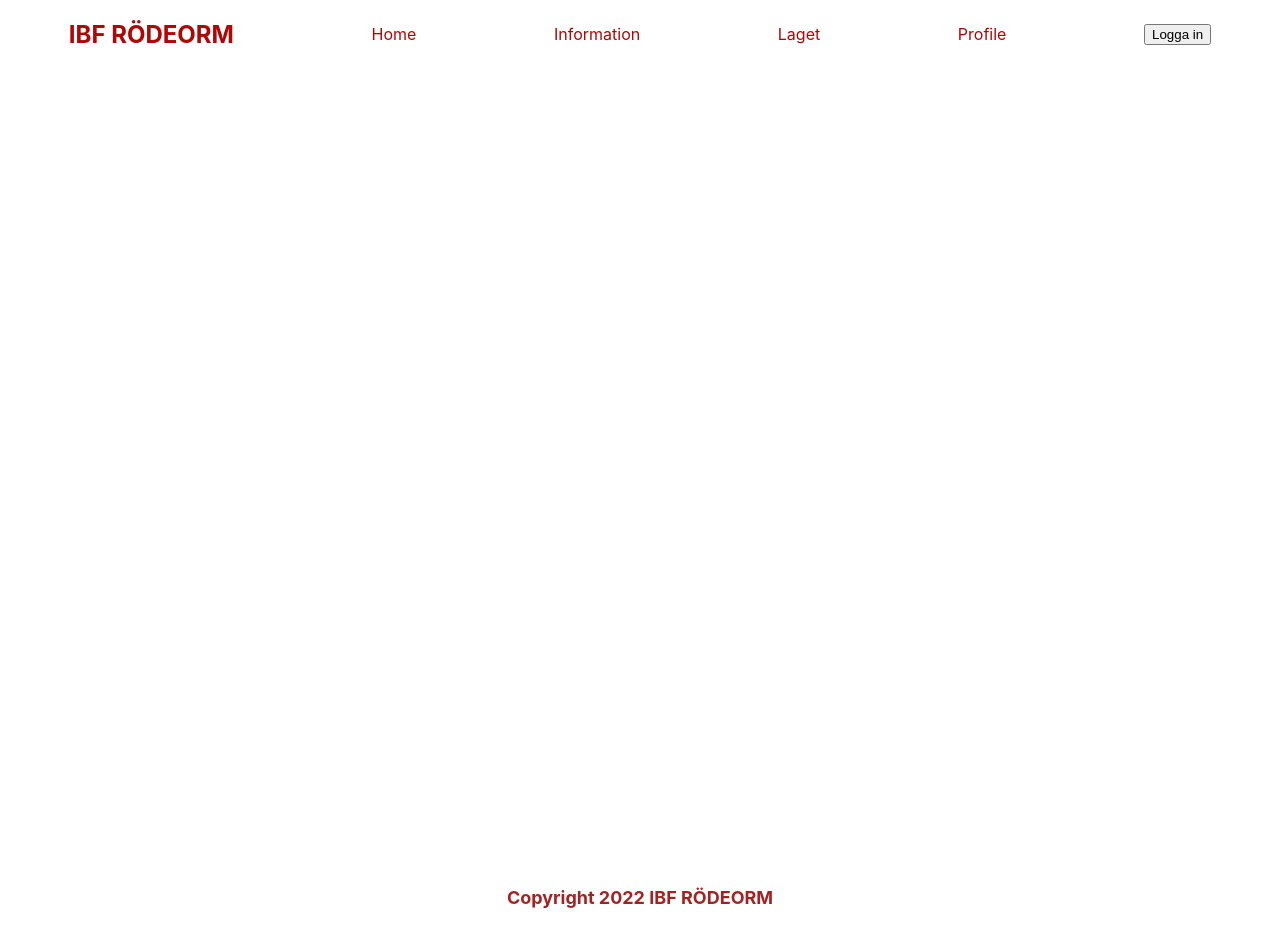
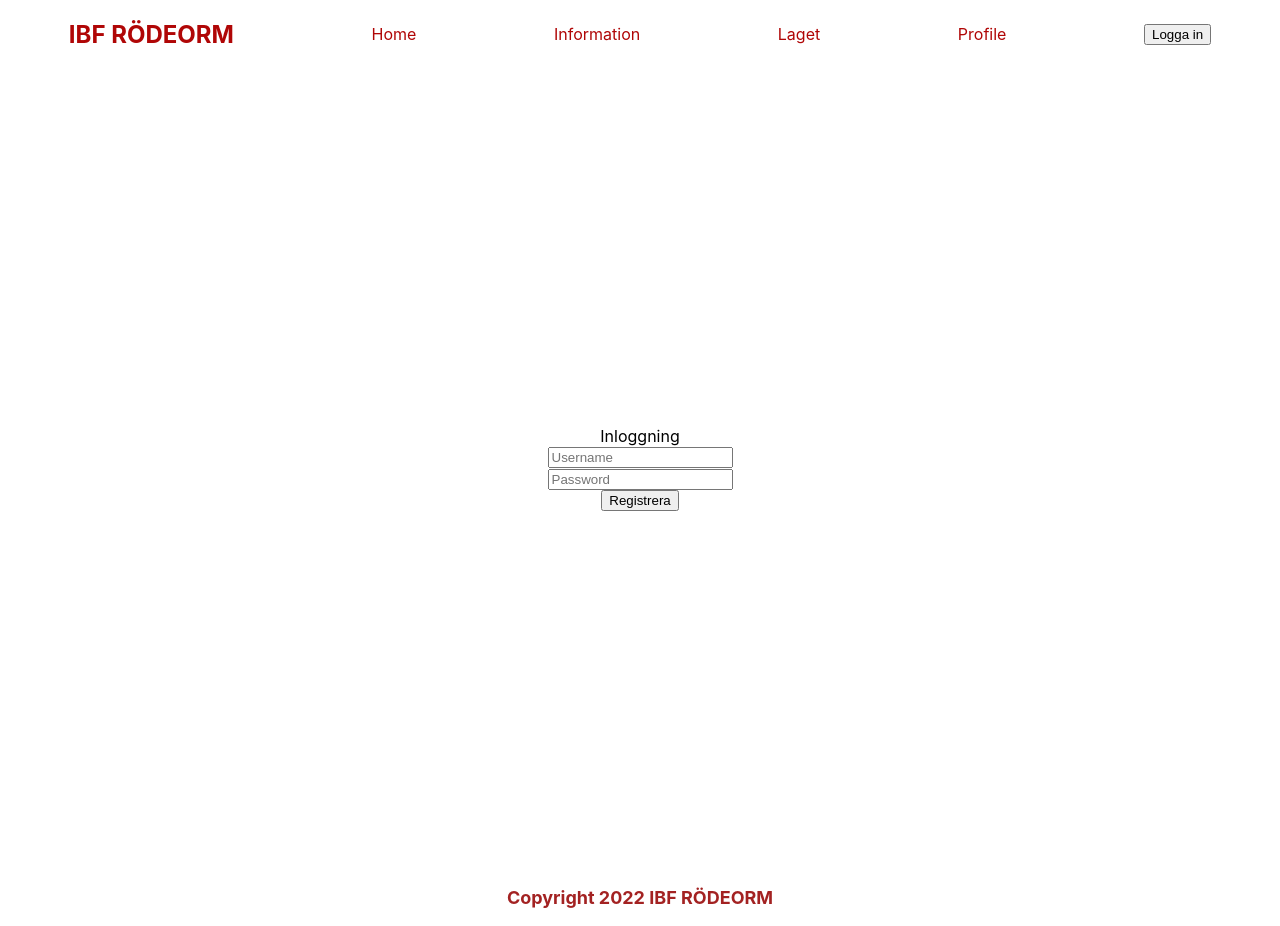
Before and after one commit to Gusben95/IBF-RODORM, a Next.js app in the folder Frontend/: page / in a window 1280 px wide. Built offline with nearby package versions, Linux system fonts and the light colour scheme.

Commit message:
kryptering check på /login

```diff
--- a/Frontend/pages/index.js
+++ b/Frontend/pages/index.js
@@ -8,21 +8,10 @@ import Axios from 'axios';
 
 export default function Home() {
 
-  // const usernameRef = useRef()
-  // const passwordRef = useRef()
+  const usernameRef = useRef()
+  const passwordRef = useRef()
 
-  /* const registerUser = () => {
-    Axios.post('http://localhost4000/createUser', {
-      username: usernameRef,
-      password: passwordRef,
-      body:JSON.stringify({
-        USERNAME: usernameRef.current.value,
-        PASSWORD: passwordRef.current.value,
-    }).then((response) => {
-      console.log(response);
-    })
-  })
-  } */
+
 
   const registerUser = () =>  {
 
@@ -38,41 +27,24 @@ export default function Home() {
             password: passwordRef.current.value
         })
     })
-    /* // console.log(usernameRef.current.value)
-    // console.log(passwordRef.current.value) */
   }
 
-  // const loginUser = () =>  {
-
-  //   fetch("http://127.0.0.1:4000/loginUser", {
-  //       method: "POST",
-  //       headers: {
-  //         'Content-Type': 'application/json'
-
-  //         // 'Content-Type': 'application/x-www-form-urlencoded',
-  //       },
-  //       body:JSON.stringify({
-  //           username: usernameRef.current.value,
-  //           password: passwordRef.current.value
-  //       })
-  //   })
-  // }
 
   return (
     <div>
     <Navbar />
       <main className={styles.main}>
-        {/* <div>Inloggning</div>
+        <div>Inloggning</div>
 
         <div>
-        <input placeholder='Username' type="text" ></input>
+        <input placeholder='Username' type="text"ref={usernameRef} ></input>
         </div>
 
         <div>
-        <input placeholder='Password' type="password"></input>
+        <input placeholder='Password' type="password" ref={passwordRef}></input>
 
         </div>
-        <button onClick={registerUser}>Registrera</button> */}
+        <button onClick={registerUser}>Registrera</button>
 
         {/* <button onClick={ loginUser }>Login</button> */}
       </main>
```
Also changed, not shown: 2 other files (tests, documents, lock files or other folders).
